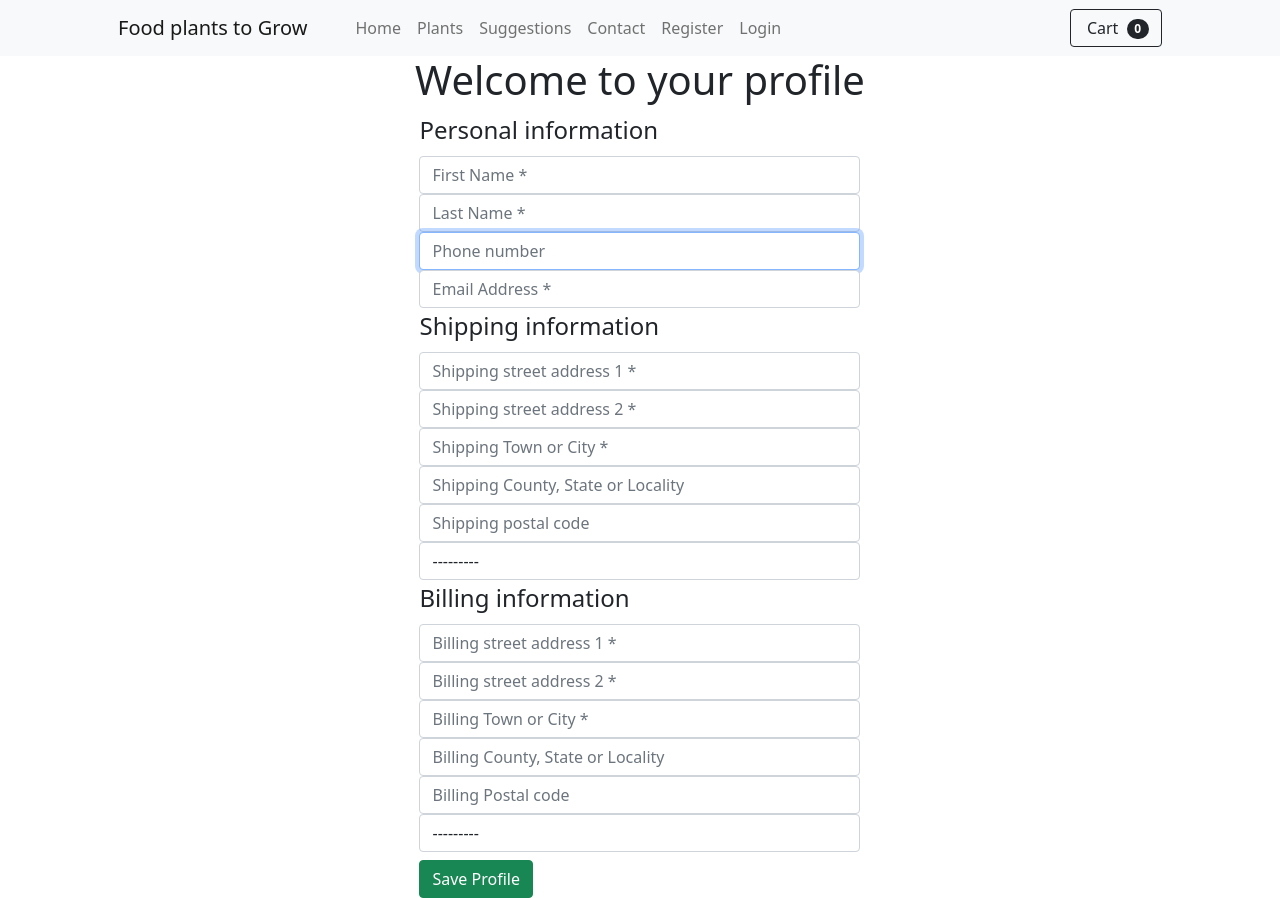
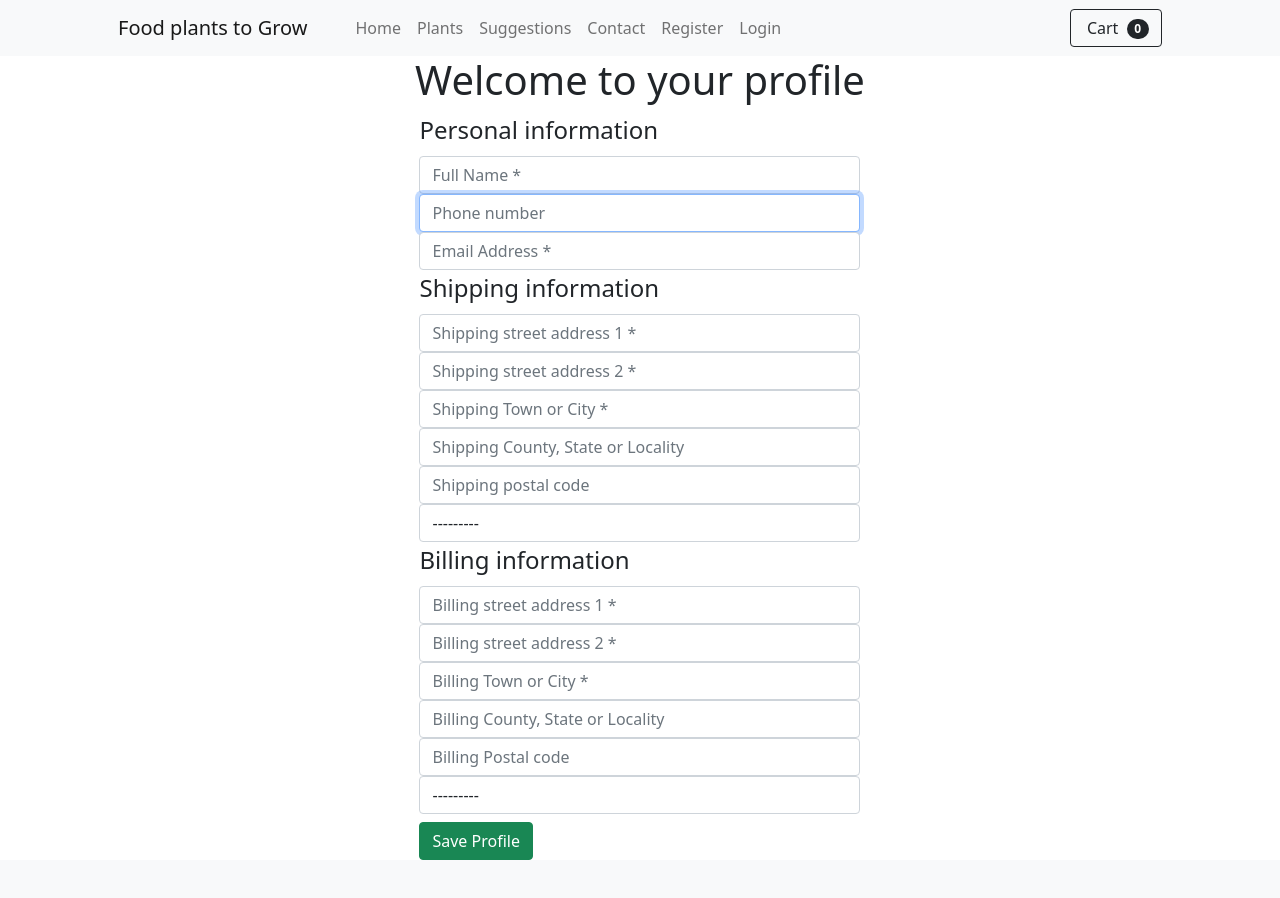
Before and after one commit to Code-Institute-Submissions/ElkeJohannes-food-plants-to-grow, a Django app: template accounts/templates/accounts/profile.html in a window 1280 px wide. After the commit the page ends 860 px from the top, so only its background shows below. Run offline with Django 3.2, Linux system fonts and the light colour scheme; the template is opened without the code that fills it: values that come from a table or form of the project are taken from there, others are empty; some libraries are stand-ins or nearby versions.

```diff
--- a/accounts/forms.py
+++ b/accounts/forms.py
@@ -7,7 +7,7 @@ class UserAccountForm(forms.ModelForm):
     class Meta:
         model = UserAccount
         fields = (
-            'first_name', 'last_name', 'email', 'phone_number',
+            'full_name', 'email', 'phone_number',
             'shipping_street_name', 'shipping_street_number',
             'shipping_town_or_city', 'shipping_county', 'shipping_postcode',
             'shipping_country', 'billing_street_name', 'billing_street_number',
@@ -17,8 +17,7 @@ class UserAccountForm(forms.ModelForm):
     def __init__(self, *args, **kwargs):
         super().__init__(*args, **kwargs)
         placeholders = {
-            'first_name': 'First Name',
-            'last_name': 'Last Name',
+            'full_name': 'Full Name',
             'phone_number': 'Phone number',
             'email': 'Email Address',
             'shipping_street_name': 'Shipping street address 1',
--- a/accounts/models.py
+++ b/accounts/models.py
@@ -4,8 +4,7 @@ from django.contrib.auth.models import AbstractUser
 from django_countries.fields import CountryField
 
 class UserAccount(AbstractUser):
-    first_name = models.CharField(max_length=80, null=False, blank=False)
-    last_name = models.CharField(max_length=80, null=False, blank=False)
+    full_name = models.CharField(max_length=100, null=False, blank=False)
     phone_number = models.CharField(max_length=20, null=True, blank=True)
     email = models.EmailField(max_length=254, null=False, blank=False)
     shipping_street_name = models.CharField(max_length=80, null=False, blank=False)
--- a/accounts/templates/accounts/profile.html
+++ b/accounts/templates/accounts/profile.html
@@ -10,8 +10,7 @@
                 {% csrf_token %}
                 <fieldset>
                     <legend>Personal information</legend>
-                    {{ user_account_form.first_name | as_crispy_field }}
-                    {{ user_account_form.last_name | as_crispy_field }}
+                    {{ user_account_form.full_name | as_crispy_field }}
                     {{ user_account_form.phone_number | as_crispy_field }}
                     {{ user_account_form.email | as_crispy_field }}
                 </fieldset>
--- a/accounts/views.py
+++ b/accounts/views.py
@@ -11,7 +11,6 @@ def profile(request):
     if request.method == "POST":
         current_user = request.user
         user_profile = UserAccount.objects.get(pk=current_user.id)
-        print(user_profile)
         user_account_form = UserAccountForm(request.POST, instance=user_profile)
         if user_account_form.is_valid() :
             user_account_form.save()
--- a/checkout/templates/checkout/checkout.html
+++ b/checkout/templates/checkout/checkout.html
@@ -34,6 +34,10 @@
                         {{ order_form.billing_postcode | as_crispy_field }}
                         {{ order_form.billing_country | as_crispy_field }}
                     </fieldset>
+                    <div class="save_info m-3">
+                        <input type="checkbox" name="save_info" id="save_info">
+                        <label for="save_info">Save address information to profile?</label><br>
+                    </div>
                     <fieldset>
                         <legend>Payment</legend>
                         <!-- A Stripe card element will go here -->
@@ -43,7 +47,7 @@
                         <!-- Pass the client secret to the view so we can get the payment intent id -->
                         <input type="hidden" value="{{ client_secret }}" name="client_secret">
                     </fieldset>
-                    <button type="submit" id="submit-button">Confirm purchase</button>
+                    <button type="submit" id="submit-button" class="btn btn-success mt-2">Confirm purchase</button>
                 </form>
             </div>
         </div>
```
Also changed, not shown: checkout/views.py (+16 -1 lines), accounts/migrations/0002_useraccount_full_name_alter_useraccount_first_name_and_more.py (added).
